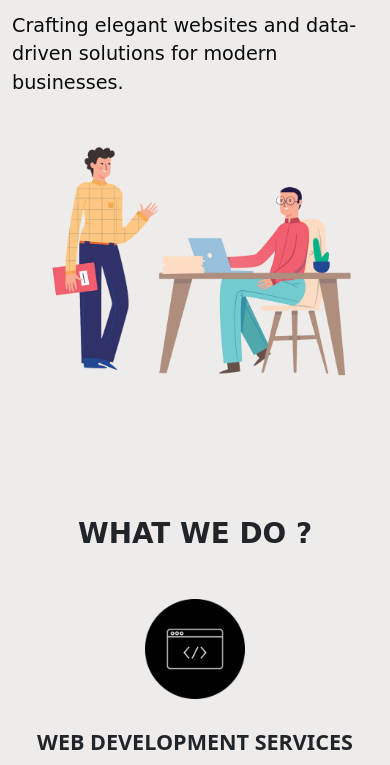
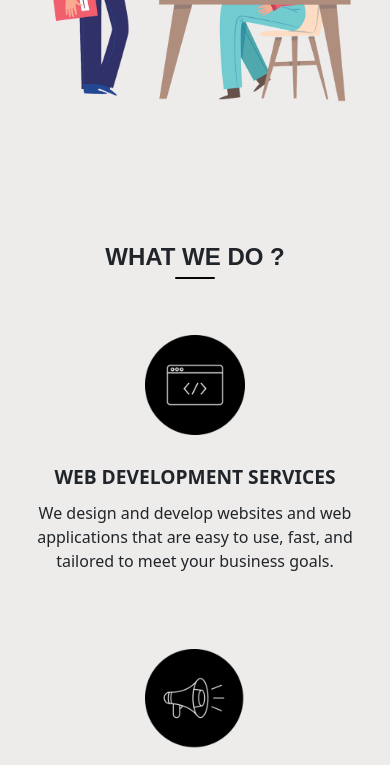
Before and after one commit to sevennineonestudio/SevenNineOne-Studio, a plain HTML site: page index.html in a window 390 px wide. Shown: the part 464-1229 px from the top of the page. Drawn offline with nearby package versions, Linux system fonts and the light colour scheme.

Commit message:
Update style.css

```diff
--- a/style.css
+++ b/style.css
@@ -102,11 +102,31 @@ body{
 
 
 }
-.title
-{
-   font-family: 'Great Vibes', cursive;
-   font-weight: bold;
+
+
+.title {
+  font-family: sans-serif;
+  font-weight: bold;
+  font-size: 2rem;
+  position: relative;
+  padding-bottom: 10px;
+  margin-bottom: 1rem;
+  display: inline-block;
+  text-align: center;
 }
+
+.title::after {
+  content: "";
+  position: absolute;
+  left: 50%;
+  transform: translateX(-50%);
+  bottom: 0;
+  width: 60px;
+  height: 3px;
+  background-color: #050505;
+  border-radius: 2px;
+}
+
 
 
 .service-img
@@ -215,7 +235,7 @@ body{
 
 #social-media
 {
-    font-family: 'Great Vibes', cursive;
+    font-family: sans-serif;
     background-color: #EDECEB;
     padding: 100px 0;
 }
@@ -304,3 +324,36 @@ hr
     margin-bottom: 0;
     padding-bottom: 20px;
 }
+
+
+@media (max-width: 576px) {
+  .title {
+    font-size: 1.5rem;
+    padding-bottom: 8px;
+  }
+
+  .title::after {
+    width: 40px;
+    height: 2px;
+  }
+
+  .promo-title {
+    font-size: 1.4rem;
+  }
+
+  .p-para {
+    font-size: 1rem;
+  }
+
+  .services h4 {
+    font-size: 1.2rem;
+  }
+
+  .testimonial-text {
+    font-size: 1rem;
+  }
+
+  .user-details {
+    font-size: 0.9rem;
+  }
+}
```
